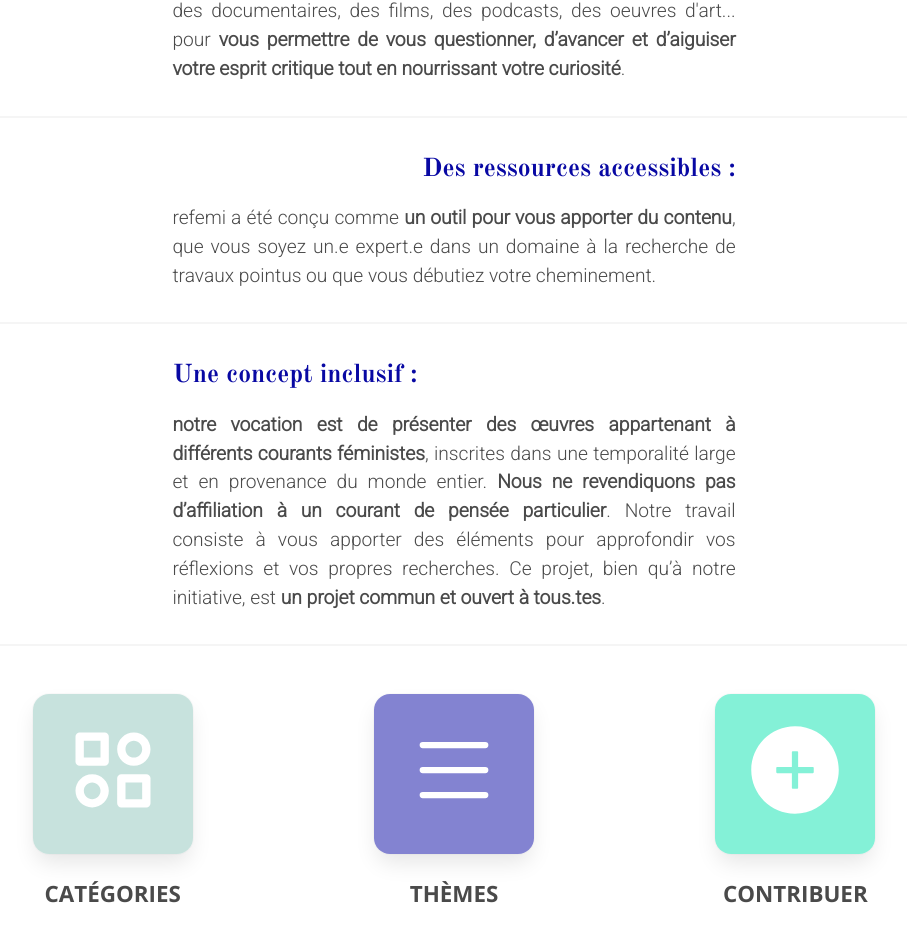
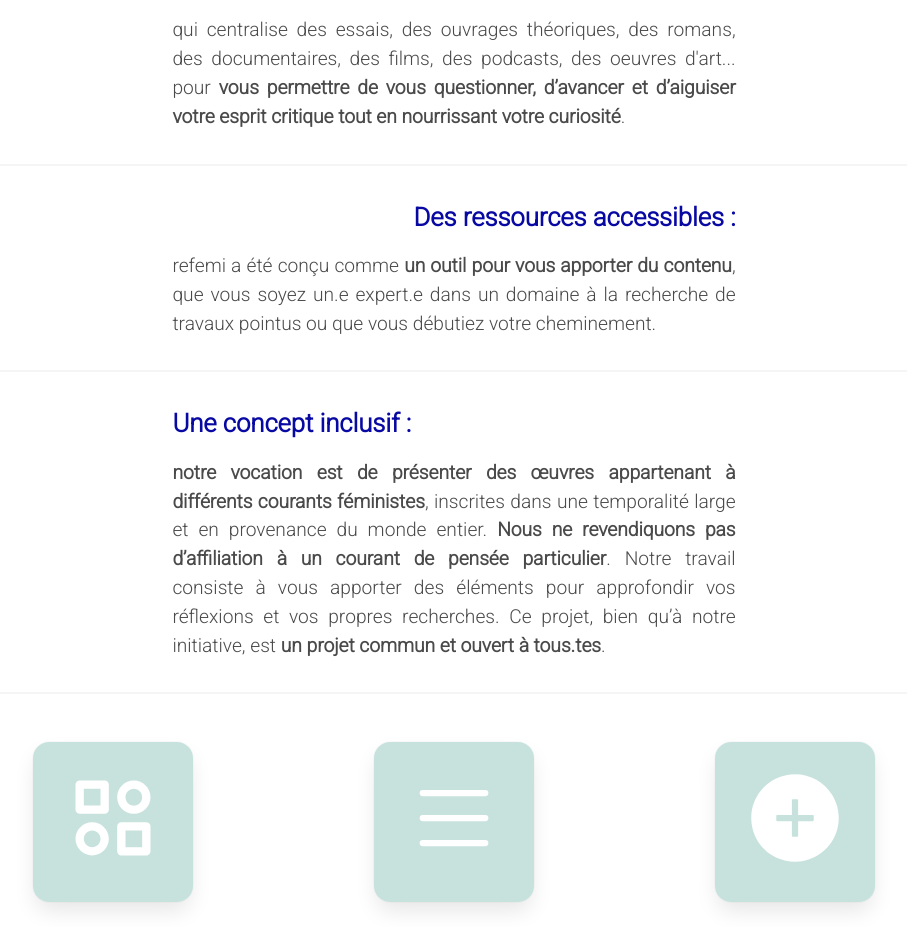
Before and after one commit to Refemi/refemi_front, a React (Create React App) app: page / in a window 1280 px wide. Shown: the part 666-1593 px from the top of the page, without its empty margins (186-1093 px from the left). Built offline with nearby package versions, Linux system fonts and the light colour scheme; no server answers.

Commit message:
refacto aprt 2

```diff
--- /dev/null
+++ b/src/components/Buttons/HomeButton.jsx
@@ -0,0 +1,19 @@
+import React from "react";
+import { useHistory } from "react-router";
+
+// JS + JSON
+import { switchButtonIcon } from "../../utils/switchOptions";
+
+export default function HomeButton({ path, label, icon }) {
+  const history = useHistory();
+
+  return (
+    <button className="cat-btn pointer" onClick={() => history.push(path)}>
+      <span className="box box-btn grey-bg-opacity has-text-white is-relative">
+        {switchButtonIcon(icon)}
+      </span>
+
+      <h4 className="is-uppercase has-text-centered counter-value">{label}</h4>
+    </button>
+  );
+}
--- /dev/null
+++ b/src/components/Counters/CounterLabel.jsx
@@ -0,0 +1,15 @@
+import React from "react";
+import PropTypes from "prop-types";
+
+// COMPONENT
+export default function CounterLabel({ label }) {
+  return (
+    <p className="is-align-self-center is-uppercase has-text-centered counter-text">
+      {label}
+    </p>
+  );
+}
+
+CounterLabel.propTypes = {
+  label: PropTypes.string,
+};
--- a/src/components/Search/SearchResult.jsx
+++ b/src/components/Search/SearchResult.jsx
@@ -1,6 +1,5 @@
 import React, { useState, useEffect } from "react";
 import PropTypes from "prop-types";
-import http from "../../services/http-common";
 import { v4 as uuidv4 } from "uuid";
 import ReactPaginate from "react-paginate";
 
--- a/src/utils/switchOptions.js
+++ b/src/utils/switchOptions.js
@@ -1,5 +1,8 @@
 import React from "react";
-import { AiOutlineFundProjectionScreen } from "react-icons/ai";
+import {
+  AiOutlineFundProjectionScreen,
+  AiFillPlusCircle,
+} from "react-icons/ai";
 import {
   GiInjustice,
   GiPaintBrush,
@@ -7,6 +10,8 @@ import {
   GiNewspaper,
   GiBookCover,
 } from "react-icons/gi";
+import { BiCategoryAlt } from "react-icons/bi";
+import { BsList } from "react-icons/bs";
 
 // Each form to suggest a reference is different
 const switchForm = (category) => {
@@ -162,28 +167,17 @@ const switchIcon = (categoryName) => {
   }
 };
 
-const switchNavigationPath = (path, history) => {
-  switch (path) {
-    case "back":
-      history.goBack();
+const switchButtonIcon = (option) => {
+  switch (option) {
+    case "categories":
+      return <BiCategoryAlt className="position-absolute-icon" size={100} />;
+    case "themes":
+      return <BsList className="position-absolute-icon" size={100} />;
+    case "contribute":
+      return <AiFillPlusCircle className="position-absolute-icon" size={100} />;
+    default:
       break;
-    case "addReference":
-      history.push("/addReference/formReference");
-      break;
-    case "home":
-      history.push("/");
-      break;
-    case "categories":
-      history.push("/categories");
-      break;
-    case "themes":
-      history.push("/themes");
-      break;
-    case "dashboard":
-      history.push("/dashboard");
-    default:
-      history.push(path);
   }
 };
 
-export { switchForm, switchIcon, switchNavigationPath };
+export { switchForm, switchIcon, switchButtonIcon };
--- a/src/views/Home.jsx
+++ b/src/views/Home.jsx
@@ -1,6 +1,5 @@
 import React, { useState, useEffect } from "react";
 import { useHistory } from "react-router";
-import http from "../services/http-common";
 
 // Import Icons
 import { BiCategoryAlt } from "react-icons/bi";
@@ -8,52 +7,50 @@ import { BsList } from "react-icons/bs";
 import { AiFillPlusCircle } from "react-icons/ai";
 
 // Import Components
-import Counter from "../components/Counter";
+import CounterBox from "../components/Counters/CounterBox";
+import CounterLabel from "../components/Counters/CounterLabel";
 
 // import JS + JSON
 import { getHomeCounters } from "../services/getData";
 import translationKeys from "../utils/translationKeys.json";
+import HomeButton from "../components/Buttons/HomeButton";
 
 export default function Home() {
   const frenchKeys = translationKeys[0].french;
   const [counters, setCounters] = useState([]);
   const history = useHistory();
 
+  const getCounters = async () => setCounters(await getHomeCounters());
+
   useEffect(() => {
-    (async () => setCounters(await getHomeCounters()))();
+    getCounters();
   }, []);
 
   return (
     <main className="main-text-color home">
       <section className="is-flex is-justify-content-space-around counters-container mb-6">
-        <h2 className="is-align-self-center counter-box box grey-bg-opacity">
-          <Counter value={counters.totalReferences} />
-          <p className="is-align-self-center is-uppercase has-text-centered counter-text">
-            {frenchKeys.references}
-          </p>
-        </h2>
+        <article className="is-align-self-center counter-box box grey-bg-opacity">
+          <CounterBox value={counters.totalReferences} />
+          <CounterLabel label={frenchKeys.references} />
+        </article>
 
-        <h2 className="is-align-self-center counter-box box darkblue-bg-opacity">
-          <Counter value={counters.totalContributors} />
-          <p className="is-align-self-center is-uppercase has-text-centered counter-text">
-            {frenchKeys.contributors}
-          </p>
-        </h2>
+        <article className="is-align-self-center counter-box box darkblue-bg-opacity">
+          <CounterBox value={counters.totalContributors} />
+          <CounterLabel label={frenchKeys.contributors} />
+        </article>
 
-        <h2 className="is-align-self-center counter-box box aqua-bg-opacity">
-          <Counter value={counters.monthReferences} />
-          <p className="is-align-self-center is-uppercase has-text-centered counter-text">
-            {frenchKeys.news}
-          </p>
-        </h2>
+        <article className="is-align-self-center counter-box box aqua-bg-opacity">
+          <CounterBox value={counters.monthReferences} />
+          <CounterLabel label={frenchKeys.news} />
+        </article>
       </section>
       <section className="home-text">
         <hr />
-        <h3 className="line-height is-size-4 has-text-centered m-4">
+        <h2 className="line-height is-size-4 has-text-centered m-4">
           Qu&apos;est-ce que&nbsp;
           <span className="refemi is-size-3">refemi</span> ?
-        </h3>
-        <p className="m-4  has-text-justified">
+        </h2>
+        <p className="m-4  has-text-justified is-size-5">
           Refemi est né d’une volonté de centraliser sur une plateforme des
           ressources diverses provenant de supports variés sur{" "}
           <span className="has-text-weight-semibold">
@@ -69,9 +66,9 @@ export default function Home() {
         </p>
         <hr />
         <article className="has-text-justified is-size-5 paragraph-container">
-          <h4 className="home-text_title darkblue-text refemi has-text-left m-4">
+          <h3 className="home-text_title darkblue-text has-text-left m-4 has-text-weight-semibold">
             Une plateforme collaborative :
-          </h4>
+          </h3>
           <p className="m-4 home-text_content">
             qui centralise des essais, des ouvrages théoriques, des romans, des
             documentaires, des films, des podcasts, des oeuvres d'art... pour{" "}
@@ -84,9 +81,9 @@ export default function Home() {
         </article>
         <hr className="home-text_separator" />
         <article className="has-text-justified is-size-5 paragraph-container">
-          <h4 className="home-text_title darkblue-text refemi has-text-right m-4">
+          <h3 className="home-text_title darkblue-text has-text-right m-4 has-text-weight-semibold">
             Des ressources accessibles :
-          </h4>
+          </h3>
           <p className="m-4 home-text_content">
             refemi a été conçu comme{" "}
             <span className="has-text-weight-semibold">
@@ -98,9 +95,9 @@ export default function Home() {
         </article>
         <hr className="home-text_separator" />
         <article className="has-text-justified is-size-5 paragraph-container">
-          <h4 className="home-text_title darkblue-text refemi has-text-left m-4">
+          <h3 className="home-text_title darkblue-text has-text-left m-4 has-text-weight-semibold">
             Une concept inclusif :
-          </h4>
+          </h3>
           <p className="m-4 home-text_content">
             <span className="has-text-weight-semibold">
               notre vocation est de présenter des œuvres appartenant à
@@ -124,42 +121,17 @@ export default function Home() {
         <hr className="home-text_separator" />
       </section>
       <section className="is-flex is-justify-content-space-around second-menu">
-        <button
-          className="cat-btn pointer"
-          onClick={() => history.push("/categories")}
-        >
-          <span className="box box-btn grey-bg-opacity has-text-white is-relative">
-            <BiCategoryAlt className="position-absolute-icon" size={100} />
-          </span>
-
-          <h4 className="is-uppercase has-text-centered counter-value">
-            {frenchKeys.categories}
-          </h4>
-        </button>
-
-        <button
-          className="cat-btn pointer"
-          onClick={() => history.push("/themes")}
-        >
-          <span className="box box-btn darkblue-bg-opacity has-text-white is-relative">
-            <BsList className="position-absolute-icon" size={100} />
-          </span>
-          <h4 className="is-uppercase has-text-centered counter-value">
-            {frenchKeys.themes}
-          </h4>
-        </button>
-
-        <button
-          className="is-align-self-center cat-btn pointer"
-          onClick={() => history.push("/auth/signin")}
-        >
-          <span className="box box-btn aqua-bg-opacity has-text-white is-relative">
-            <AiFillPlusCircle className="position-absolute-icon" size={100} />
-          </span>
-          <h4 className="is-uppercase has-text-centered counter-value">
-            {frenchKeys.contribute}
-          </h4>
-        </button>
+        <HomeButton
+          path="/categories"
+          icon="categories"
+          label={frenchKeys.categories}
+        />
+        <HomeButton path="/themes" icon="themes" label={frenchKeys.themes} />
+        <HomeButton
+          path="/auth/signin"
+          icon="contribute"
+          label={frenchKeys.contribute}
+        />
       </section>
     </main>
   );
--- a/src/views/RefSheet.jsx
+++ b/src/views/RefSheet.jsx
@@ -19,7 +19,6 @@ export default function RefSheet() {
   const { id } = useParams();
   const history = useHistory();
   const [reference, setReference] = useState({});
-  const handleClick = () => history.goBack();
 
   useEffect(() => {
     // Get the reference that the user clicked
@@ -39,9 +38,7 @@ export default function RefSheet() {
         <div className="is-flex is-flex-direction-column is-align-items-center reference-content">
           <BlueButton spacing="m-3" path="back" label={frenchKeys.back} />
 
-          <article className="white-bg p-2 reference-content-header">
-            <RefSheetHeader reference={reference} key={uuidv4()} />
-          </article>
+          <RefSheetHeader reference={reference} key={uuidv4()} />
 
           <article
             className="reference-content-details white-bg borders  m-6"
--- a/src/views/References.jsx
+++ b/src/views/References.jsx
@@ -26,6 +26,7 @@ export default function References() {
   const { categories, sections, themes } = useContext(DataContext);
   const [themeCategories, setThemeCategories] = useState([]);
 
+  // TODO : search by sectionID and themeID !!!!!!!
   const getReferences = useCallback(async () => {
     if (references.length === 0) {
       try {
```
Also changed, not shown: src/components/Counters/CounterBox.jsx (renamed from src/components/Counter.jsx, +6 -1 lines), src/components/Dashboard/ContentDashboard/HeaderDashboard.jsx (+5 -5 lines), src/components/References/RefSheetHeader.jsx (+8 -4 lines).
